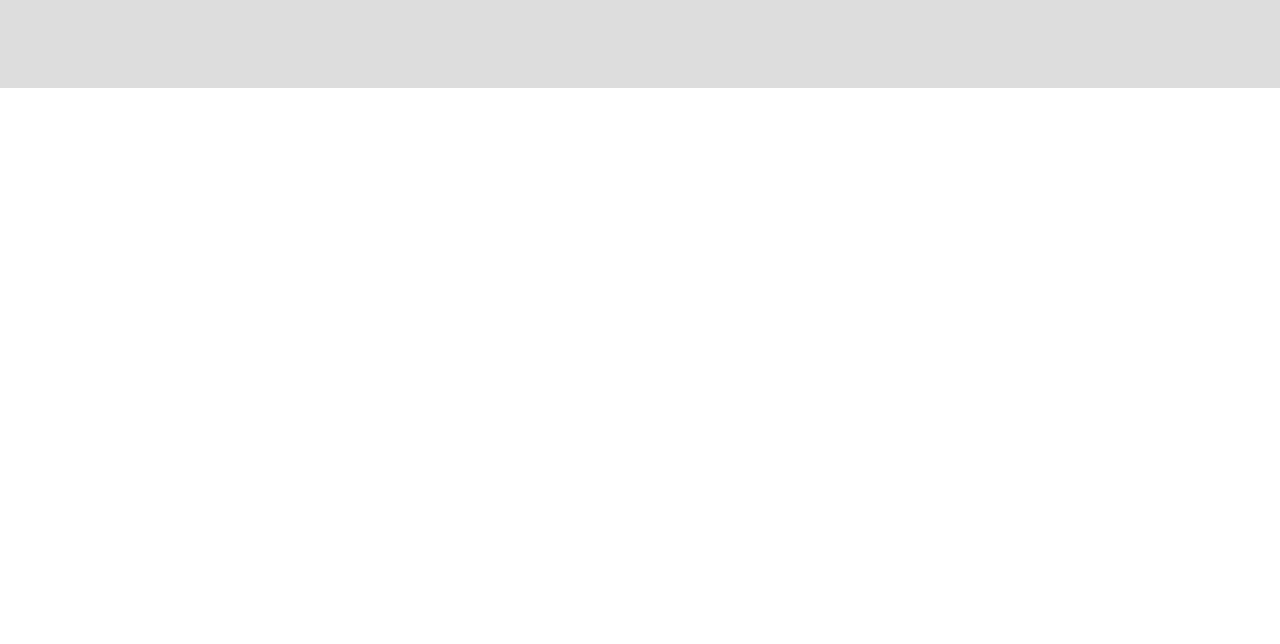
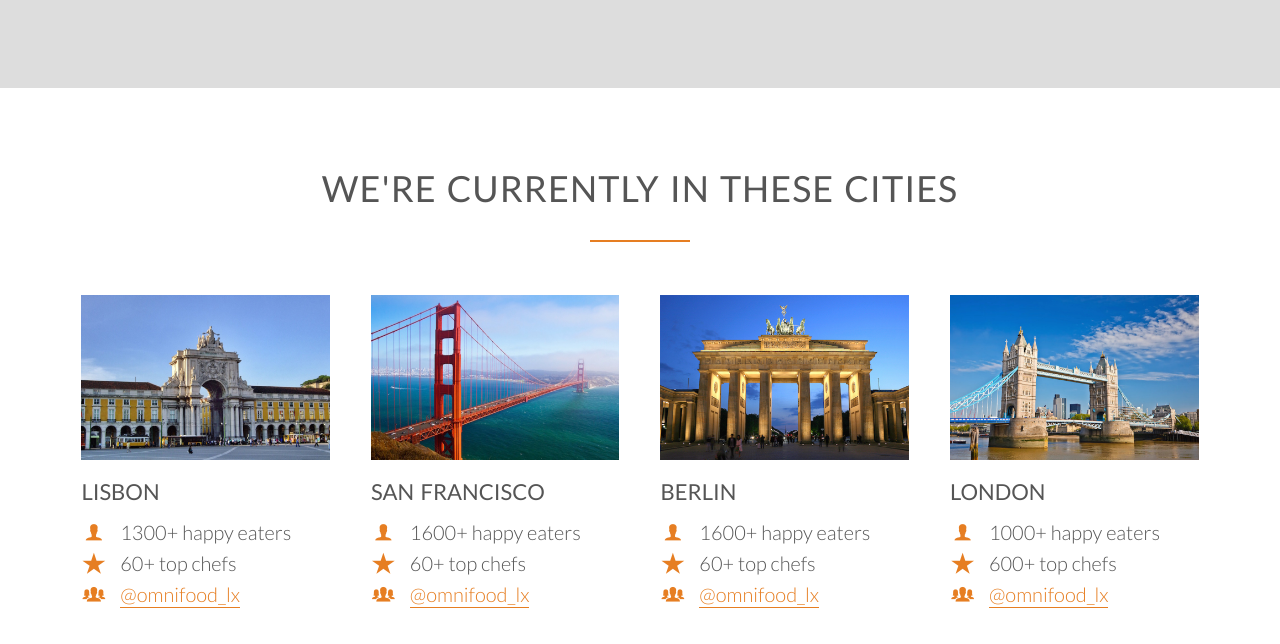
Before and after one commit to with0p/omnifood, a plain HTML site: page index.html in a window 1280 px wide. Shown: the part 2644-3288 px from the top of the page. Before the commit the page ends 2732 px from the top, so only its background shows below. Drawn offline with Linux system fonts and the light colour scheme; files whose address does not match are found by name.

Commit message:
Cities section

```diff
--- a/index.html
+++ b/index.html
@@ -153,7 +153,92 @@
                 </div>
 
                 <a href="#" class="btn-app"><img src="resourses/img/download-app.svg" alt="App Store button"></a>
-                <a href="#" class="btn-app"><img src="resourses/img/download-app-android.png" alt="Google Store button"></a>
+                <a href="#" class="btn-app"><img src="resourses/img/download-app-android.png"
+                        alt="Google Store button"></a>
+
+            </div>
+        </div>
+    </section>
+
+    <section class="section-cities">
+        <div class="row">
+            <h2>We're currently in these cities</h2>
+        </div>
+        <div class="row">
+            <div class="col span-1-of-4 box">
+
+                <img src="resourses/img/lisbon-3.jpg" alt="Lisbon">
+                <h3>Lisbon</h3>
+                <div class="city-info-item">
+                    <i class="ion-ios-person icon-inline"></i>
+                    <span>1300+ happy eaters</span>
+                </div>
+                <div class="city-info-item">
+                    <i class="ion-ios-star icon-city"></i>
+                    <span>60+ top chefs</span>
+                </div>
+                <div class="city-info-item">
+                    <i class="ion-ios-people icon-city"></i>
+                    <span><a href="#">@omnifood_lx</a></span>
+                </div>
+
+
+            </div>
+            <div class="col span-1-of-4 box">
+
+                <img src="resourses/img/san-francisco.jpg" alt="San Francisco">
+                <h3>San Francisco</h3>
+                <div class="city-info-item">
+                    <i class="ion-ios-person icon-inline"></i>
+                    <span>1600+ happy eaters</span>
+                </div>
+                <div class="city-info-item">
+                    <i class="ion-ios-star icon-city"></i>
+                    <span>60+ top chefs</span>
+                </div>
+                <div class="city-info-item">
+                    <i class="ion-ios-people icon-city"></i>
+                    <span><a href="#">@omnifood_lx</a></span>
+                </div>
+
+
+            </div>
+            <div class="col span-1-of-4 box">
+
+                <img src="resourses/img/berlin.jpg" alt="Berlin">
+                <h3>Berlin</h3>
+                <div class="city-info-item">
+                    <i class="ion-ios-person icon-inline"></i>
+                    <span>1600+ happy eaters</span>
+                </div>
+                <div class="city-info-item">
+                    <i class="ion-ios-star icon-city"></i>
+                    <span>60+ top chefs</span>
+                </div>
+                <div class="city-info-item">
+                    <i class="ion-ios-people icon-city"></i>
+                    <span><a href="#">@omnifood_lx</a></span>
+                </div>
+
+
+            </div>
+            <div class="col span-1-of-4 box">
+
+                <img src="resourses/img/london.jpg" alt="London">
+                <h3>London</h3>
+                <div class="city-info-item">
+                    <i class="ion-ios-person icon-inline"></i>
+                    <span>1000+ happy eaters</span>
+                </div>
+                <div class="city-info-item">
+                    <i class="ion-ios-star icon-city"></i>
+                    <span>600+ top chefs</span>
+                </div>
+                <div class="city-info-item">
+                    <i class="ion-ios-people icon-city"></i>
+                    <span><a href="#">@omnifood_lx</a></span>
+                </div>
+
 
             </div>
         </div>
--- a/resourses/css/style.css
+++ b/resourses/css/style.css
@@ -205,7 +205,7 @@ h2::after {
     padding: 0;
 }
 
-.meals-showcase:last-child:after {
+.meals-showcase:last-child::after {
     content: ".";
     visibility: hidden;
     display: block;
@@ -310,6 +310,55 @@ font-size: 150%;
 }
 
 
+/* SECTION CITIES */
+.section-cities img {
+width: 100%;
+height: auto;
+margin-bottom: 15px;
+}
+
+.city-info-item {
+    margin-bottom: 5px;
+
+}
+
+.city-info-item span {
+    font-size: 100%;
+    line-height: 130%;
+    vertical-align: bottom;
+}
+
+.city-info-item i {
+    color: var(--main-orange-color);
+    font-size: 130%;
+    line-height: 100%;
+    vertical-align: bottom;
+    display: inline-block;
+    text-align: center;
+    margin-right: 10px;
+    width: 25px;
+    height: auto;
+}
+
+.city-info-item a:link,
+.city-info-item a:active,
+.city-info-item a:visited
+ {
+    text-decoration: none;
+    color: var(--main-orange-color);
+    border-bottom: solid 1px var(--main-orange-color);
+    padding-bottom: 1px;
+    transition: border-bottom 0.5s, color 0.5s;
+}
+
+.city-info-item a:hover
+ {
+    text-decoration: none;
+    color: var(--dark-orange-color);
+    border-bottom: solid 1px transparent;
+    padding-bottom: 1px;
+}
+
 
 /* Icons */
 .icon-big {
```
